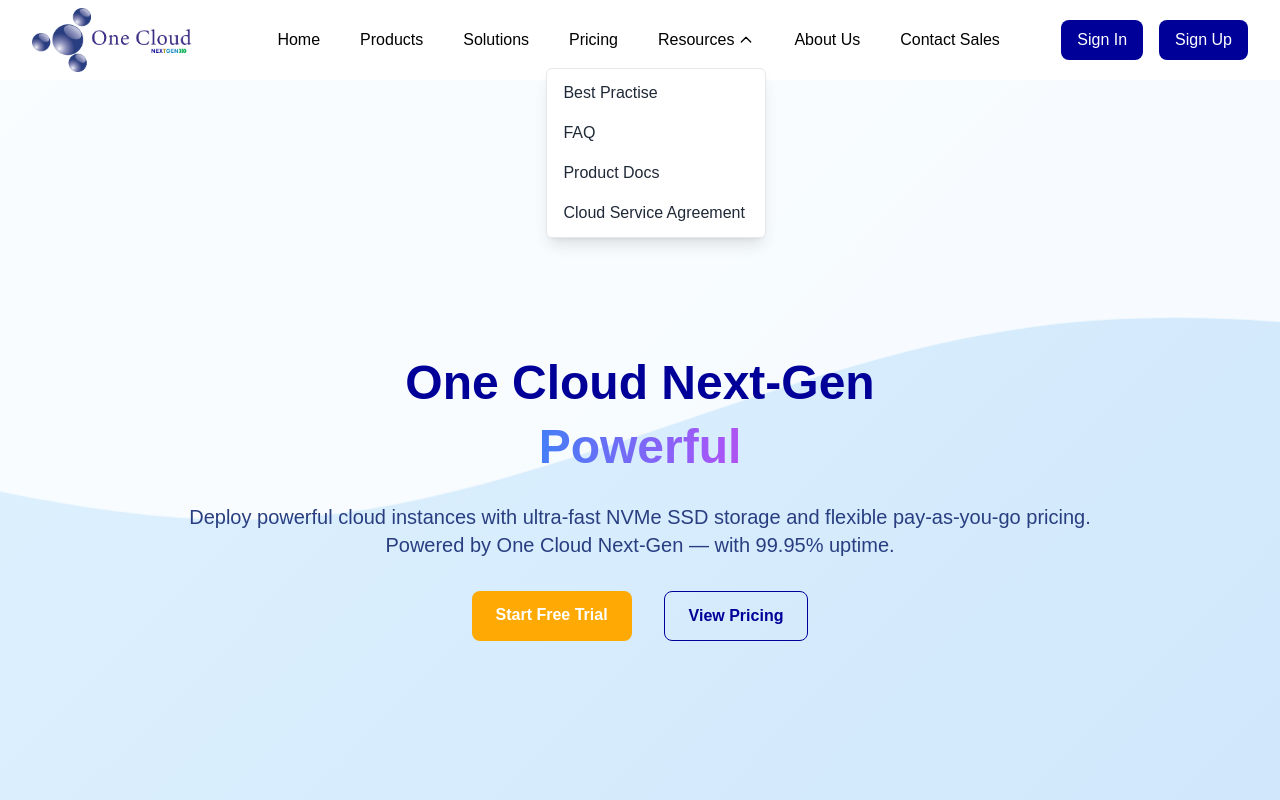
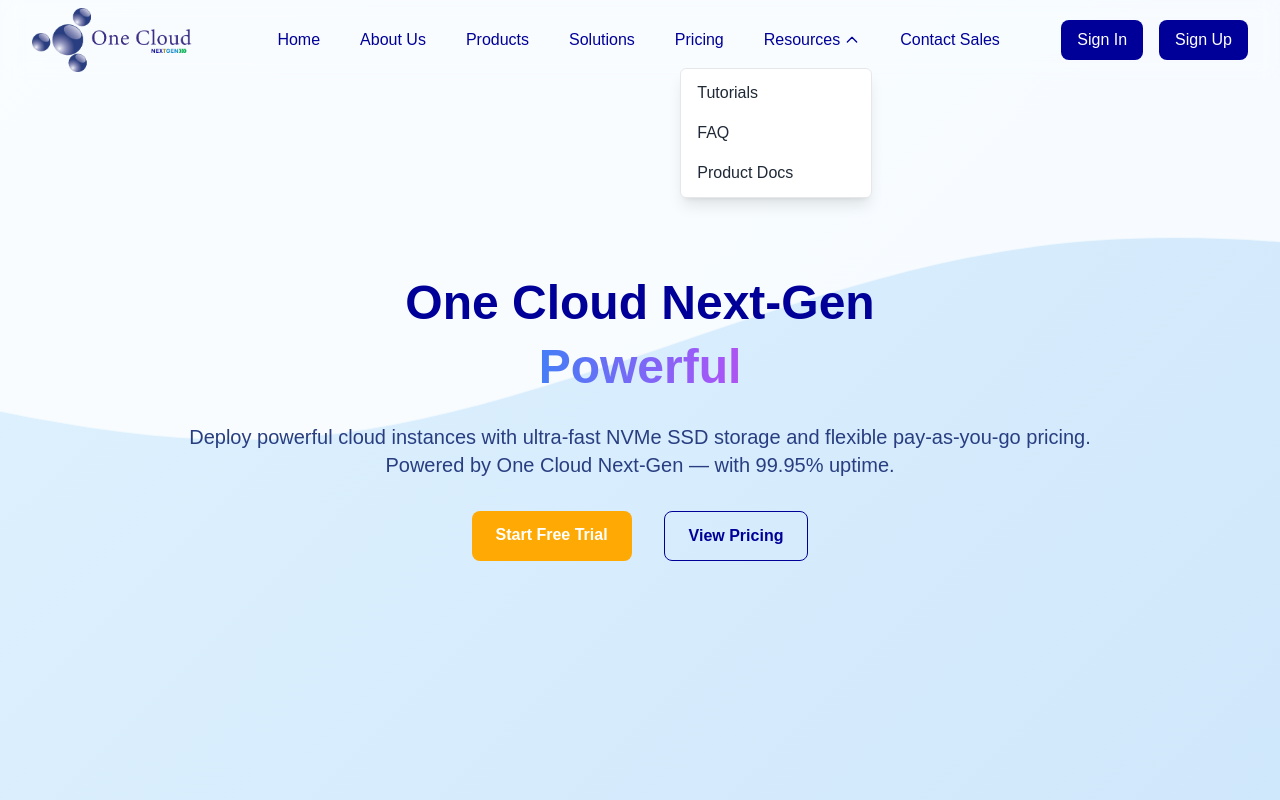
Before and after one commit to ayezinhtun/1CNGUI, a React (Vite) app: page / in a window 1280 px wide. Both pictures are taken after a click on the button "Resources". Shown: the top 800 px of the page. Built offline with nearby package versions, Linux system fonts and the light colour scheme.

Commit message:
update in main

```diff
--- a/src/components/Navbar.jsx
+++ b/src/components/Navbar.jsx
@@ -1,8 +1,8 @@
-import React, { useState, useEffect, useRef, forwardRef } from "react";
+import React, { useState, useEffect, useRef } from "react";
 import logo from "../assets/OneCloud-Logo.png";
 import { Link } from "react-router-dom";
 
-const Navbar = forwardRef(({ bannerHeight }, ref) => {
+const Navbar = ({bannerHeight}) => {
   // State for mobile menu toggle
   const [isMobileMenuOpen, setIsMobileMenuOpen] = useState(false);
   // State for resources dropdown toggle
@@ -14,21 +14,6 @@
   const desktopDropdownRef = useRef(null); // Separate ref for desktop
   const mobileDropdownRef = useRef(null); // Separate ref for mobile
 
-  const [sticky, setSticky] = useState(false);
-
-
-  useEffect(() => {
-    const handleScroll = () => {
-      if (window.scrollY >= bannerHeight) {
-        setSticky(true); // fix navbar at top
-      } else {
-        setSticky(false); // normal navbar
-      }
-    };
-
-    window.addEventListener("scroll", handleScroll, { passive: true });
-    return () => window.removeEventListener("scroll", handleScroll);
-  }, [bannerHeight]);
 
   // Toggle mobile menu visibility
   const toggleMobileMenu = () => {
@@ -74,9 +59,11 @@
   }, []);
 
   return (
+
     <nav
-      className={`w-full z-50 bg-white transition-all duration-300 ${sticky ? "fixed top-0 shadow-md" : "relative"
-        }`}
+      className={`navbar text-primary fixed w-full z-50 ${
+        scrolled ? "scrolled" : ""
+      }`}
     >
 
 
@@ -98,7 +85,11 @@
                 Home
               </div>
             </Link>
-
+            <Link to="/about-us">
+              <div className="hover:text-primaryHover px-3 py-2 rounded-md text-md font-medium">
+                About Us
+              </div>
+            </Link>
             <Link to="/products">
               <div className="hover:text-primaryHover px-3 py-2 rounded-md text-md font-medium">
                 Products
@@ -123,8 +114,9 @@
               >
                 Resources
                 <svg
-                  className={`w-4 h-4 ml-1 transition-transform ${isResourcesOpen ? "transform rotate-180" : ""
-                    }`}
+                  className={`w-4 h-4 ml-1 transition-transform ${
+                    isResourcesOpen ? "transform rotate-180" : ""
+                  }`}
                   fill="none"
                   stroke="currentColor"
                   viewBox="0 0 24 24"
@@ -141,14 +133,13 @@
 
               {/* Dropdown menu */}
               {isResourcesOpen && (
-                <div className="absolute right-0 mt-2 w-[220px] bg-white rounded-md shadow-lg py-1 z-50 border border-gray-200">
+                <div className="absolute right-0 mt-2 w-48 bg-white rounded-md shadow-lg py-1 z-50 border border-gray-200">
                   <Link
                     to="#"
-                    disabled
-                    className="block w-full text-left px-4 py-2 text-gray-800 cursor-not-allowed"
+                    className="block px-4 py-2 text-gray-800 hover:bg-gray-100"
                     onClick={() => setIsResourcesOpen(false)}
                   >
-                    Best Practise
+                    Tutorials
                   </Link>
                   <Link
                     to="/faq"
@@ -157,40 +148,16 @@
                   >
                     FAQ
                   </Link>
-                  <a
-                    // to="https://docs.1cloudng.com/"
-                    href="https://docs.1cloudng.com/"
-                    rel="doc"
-                    target="_blank"
+                  <Link
+                    to="#"
                     className="block px-4 py-2 text-gray-800 hover:bg-gray-100"
                     onClick={() => setIsResourcesOpen(false)}
                   >
                     Product Docs
-                  </a>
-
-                  <a
-                    // to="https://docs.1cloudng.com/"
-                    href="/files/1CNG_Cloud_Services_Agreement.pdf"
-                    rel="doc"
-                    target="_blank"
-                    className="block px-4 py-2 text-gray-800 hover:bg-gray-100"
-                    onClick={() => setIsResourcesOpen(false)}
-                  >
-                    Cloud Service Agreement
-                  </a>
-
-
-
+                  </Link>
                 </div>
               )}
             </div>
-
-
-            <Link to="/about-us">
-              <div className="hover:text-primaryHover px-3 py-2 rounded-md text-md font-medium">
-                About Us
-              </div>
-            </Link>
 
             <Link to="/contact-us">
               <div className="hover:text-primaryHover px-3 py-2 rounded-md text-md font-medium">
@@ -202,15 +169,12 @@
           {/* Auth links on the right (hidden on mobile) */}
           <div className="hidden lg:flex lg:items-center lg:space-x-4">
             <a
-              target="_blank"
               href="https://portal.1cloudng.com/login"
               className="bg-primary hover:shadow-sm hover:bg-transparent hover:border hover:border-primary hover:text-primary text-white px-4 py-2 rounded-lg text-md font-medium"
             >
               Sign In
             </a>
-
             <a
-              target="_blank"
               href="https://portal.1cloudng.com/register"
               className="ml-4 bg-primary hover:shadow-sm hover:bg-transparent hover:border hover:border-primary hover:text-primary text-white px-4 py-2 rounded-lg text-md font-medium"
             >
@@ -302,8 +266,9 @@
             >
               Resources
               <svg
-                className={`w-4 h-4 ml-1 transition-transform ${isResourcesOpen ? "transform rotate-180" : ""
-                  }`}
+                className={`w-4 h-4 ml-1 transition-transform ${
+                  isResourcesOpen ? "transform rotate-180" : ""
+                }`}
                 fill="none"
                 stroke="currentColor"
                 viewBox="0 0 24 24"
@@ -366,6 +331,6 @@
       </div>
     </nav>
   );
-});
+};
 
 export default Navbar;
```
